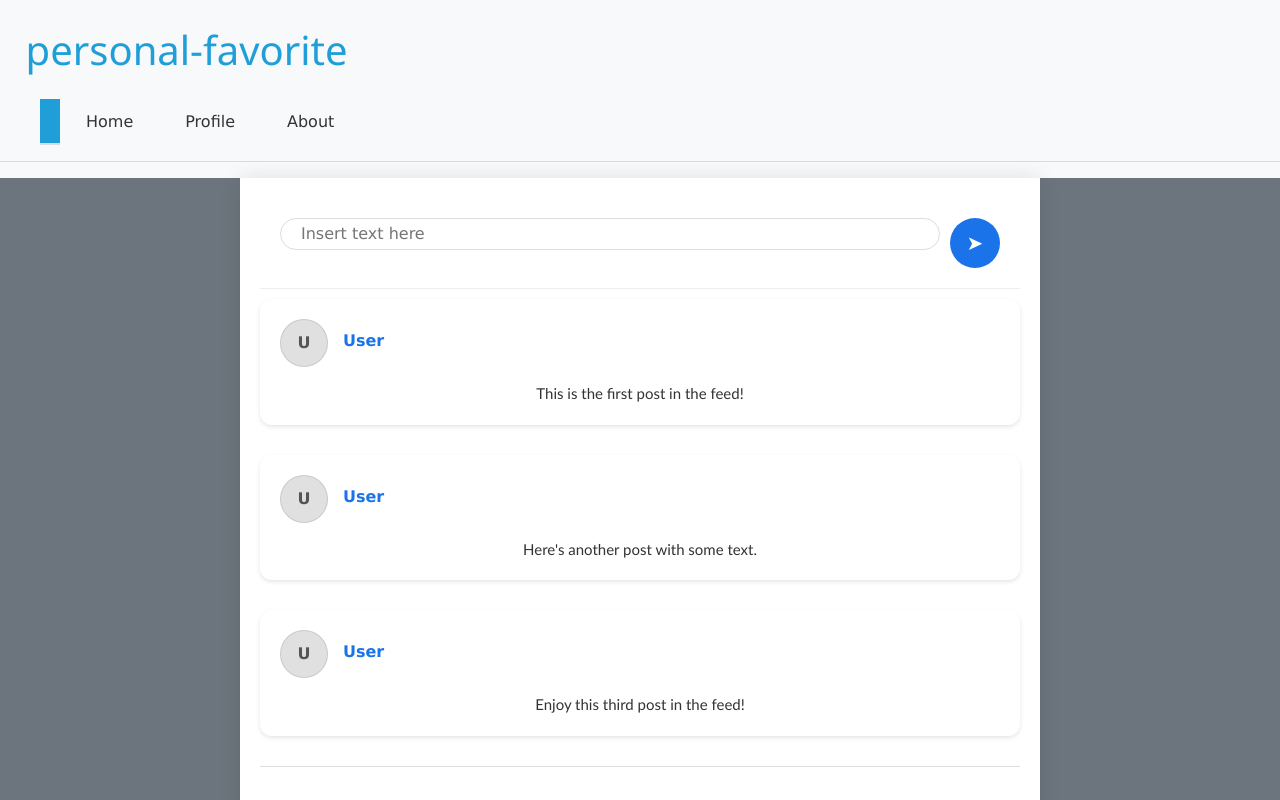
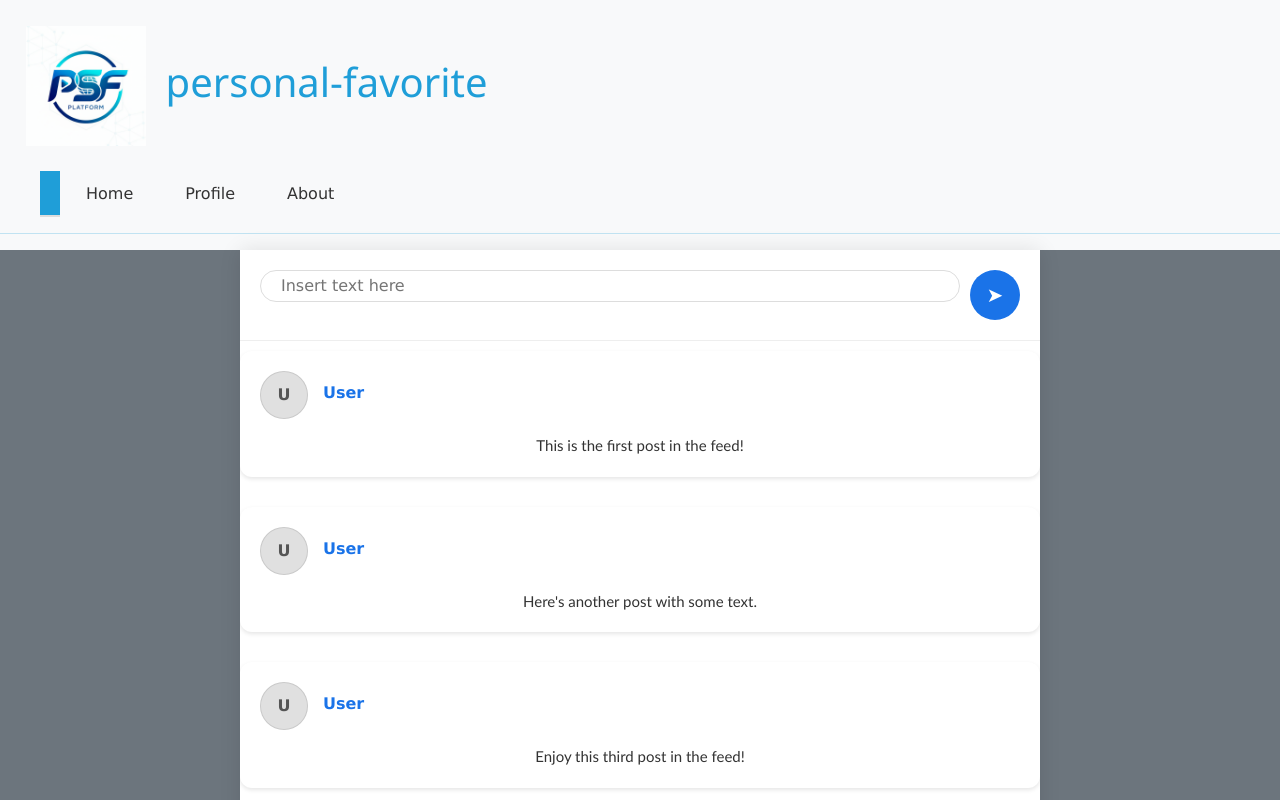
Before and after one commit to jakemay04/startup, a React (Vite) app: page /home in a window 1280 px wide. Shown: the top 800 px of the page. Built offline with nearby package versions, Linux system fonts and the light colour scheme.

Commit message:
edits to homepage design, logo fix

```diff
--- a/index.html
+++ b/index.html
@@ -6,7 +6,7 @@
     <meta name="viewport" content="width=device-width, initial-scale=1" />
     <meta name="theme-color" content="#000000" />
 
-    <title>Simon React</title>
+    <title>Personal Favorite</title>
   </head>
   <body>
     <noscript>You need to enable JavaScript to run this app.</noscript>
--- a/src/app.css
+++ b/src/app.css
@@ -9,6 +9,13 @@ header {
   color: #1f9ed8;
   font-family: 'Lucida Sans', 'Lucida Sans Regular', 'Lucida Grande', 'Lucida Sans Unicode', Geneva, Verdana, sans-serif;
 
+}
+
+.navbar-logo {
+  width: 120px;
+  height: 120px;
+  vertical-align: middle;
+  margin-right: 0.5em;
 }
 
 
--- a/src/app.jsx
+++ b/src/app.jsx
@@ -10,9 +10,13 @@ import { About } from './about/about';
 export default function App() {
   return (
     <BrowserRouter>
-        <div className="body bg-light text-light">
-            <header>
-            <h1>personal-favorite</h1>
+                <div className="body bg-light text-light">
+                <header>
+                        <link rel="icon" href="/favicon.ico" />
+                        <h1>
+                            <img src="/psf logo.png" alt="logo" className="navbar-logo" />
+                            personal-favorite
+                        </h1>
             <nav>
                 <menu>
                 <div className="tabs"></div>
@@ -28,7 +32,7 @@ export default function App() {
                 </menu>
             </nav>
             <hr />
-            </header>
+        </header>
             <Routes>
                 <Route path='/login' element={<Login />} exact />
                 <Route path='/home' element={<Home />} />
--- a/src/home/home.css
+++ b/src/home/home.css
@@ -5,6 +5,7 @@ body {
   background-color: #f4f4f4;
   min-height: 100vh;
   width: 100%;
+  overflow-y: auto;
 }
 
 main.container-fluid {
@@ -77,11 +78,12 @@ h1 {
   gap: 20px;
   width: 100%;
   max-width: 800px;
-  min-height: 100vh;
+  height: 100vh;
   margin: 0 auto;
-  padding: 20px;
   background-color: white;
   box-shadow: 0 0 20px rgba(0, 0, 0, 0.1);
+  position: relative;
+  overflow: hidden;
 }
 
 .feed-item-profile {
--- a/src/login/login.jsx
+++ b/src/login/login.jsx
@@ -13,13 +13,11 @@ export function Login() {
     const enteredPassword = password;
     console.log('enteredUsername:', enteredUsername);
     console.log('enteredPassword:', enteredPassword);
-    // Navigate to home page after submit
     navigate('/home');
   }
 
   // handler for Create button
   function handleCreateClick() {
-    // You can add create logic here
     navigate('/home');
   }
 
--- a/src/profile/profile.jsx
+++ b/src/profile/profile.jsx
@@ -1,7 +1,30 @@
 import React from 'react';
 import './profile.css';
 
+//mock profile data
+const initialProfile = {
+  name: "Alex Johnson",
+  email: "alex.j@devco.com",
+  bio: "Front-end enthusiast and lover of clean code.",
+  location: "Austin, TX",
+};
+
+
 export function Profile() {
+  const [profile, setProfile] = useState(initialProfile);
+  // State to track if the profile is in editing mode
+  const [isEditing, setIsEditing] = useState(false);
+  // State for temporary form data while editing (to allow cancellation)
+  const [formData, setFormData] = useState(profile);
+
+  // Function to handle changes in the input fields
+  const handleChange = (e) => {
+    const { name, value } = e.target;
+    setFormData(prevData => ({
+      ...prevData,
+      [name]: value,
+    }));
+  };
   return (
     <main className="container-fluid bg-secondary text-center">
       <div>
```
Also changed, not shown: 1 other file (tests, documents, lock files or other folders).
